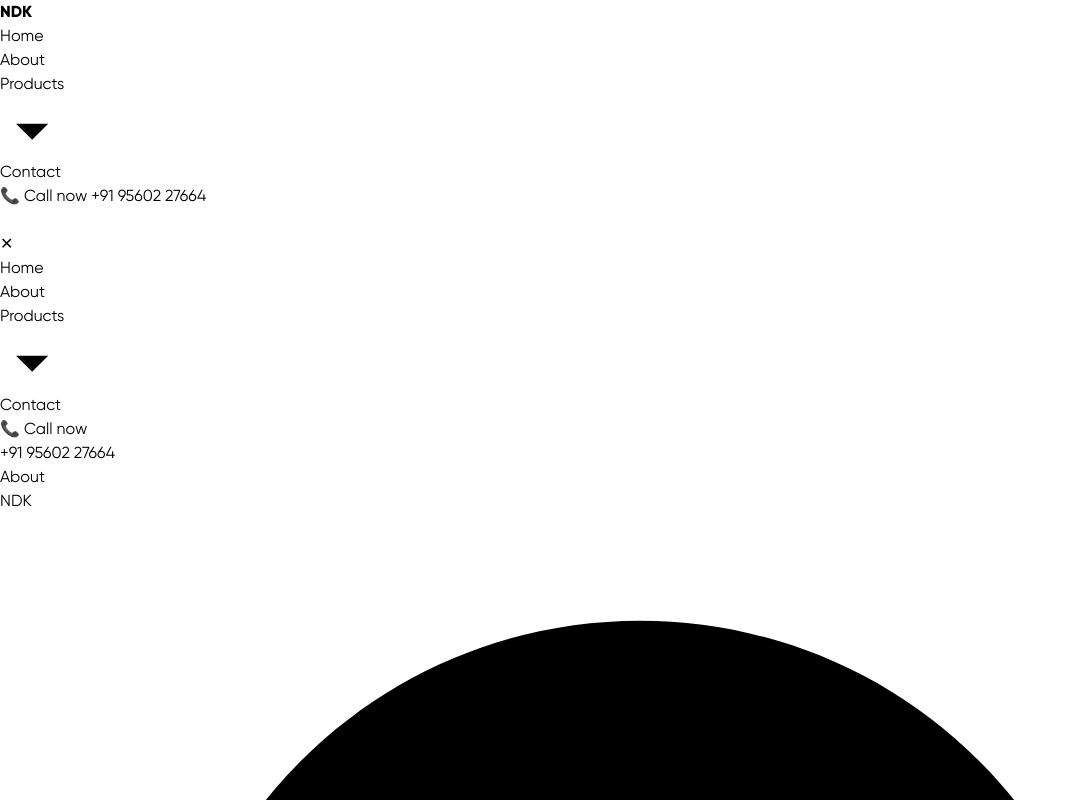
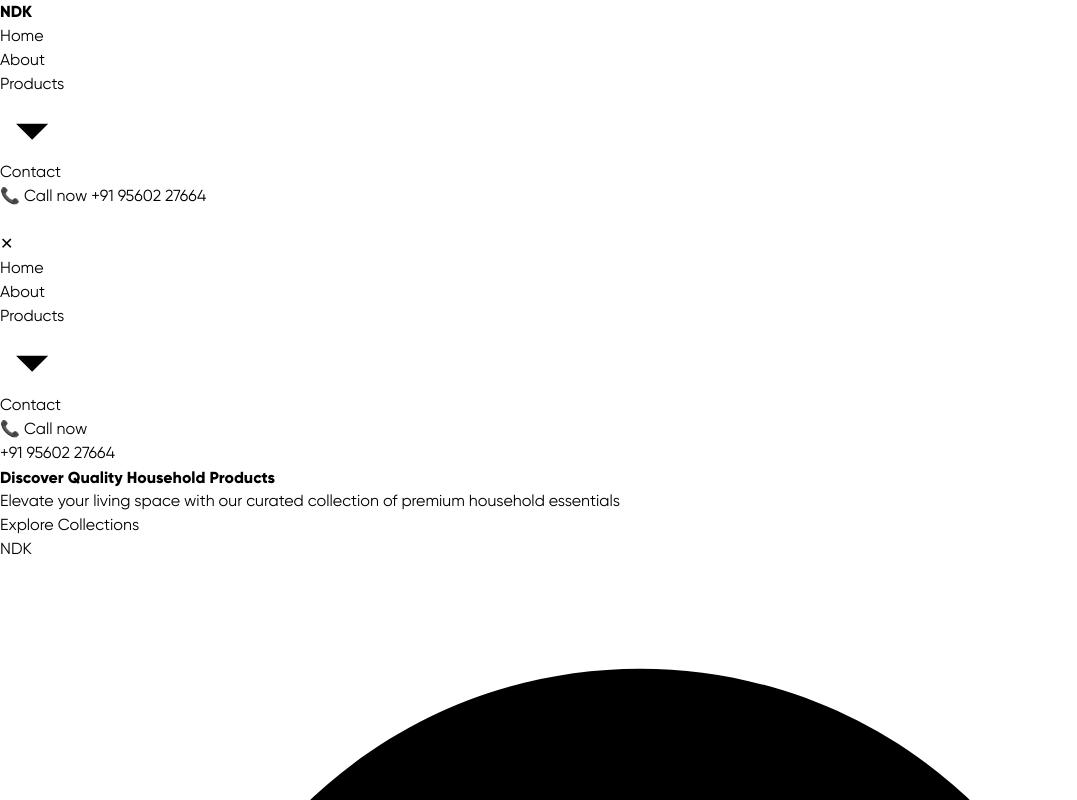
Before and after one commit to Darkoper/NDK, a React (Vite) app: page /about in a window 1280 px wide. Shown: the top 800 px of the page, without its empty margins (0-1077 px from the left). Built offline with nearby package versions, Linux system fonts and the light colour scheme.

Commit message:
exploration changed

```diff
--- a/src/Pages/About.jsx
+++ b/src/Pages/About.jsx
@@ -1,9 +1,45 @@
+import { div, section } from 'motion/react-client'
 import React from 'react'
+import about from '../assets/about.png';
+import { NavLink } from 'react-router-dom';
+import { motion } from "framer-motion"; // Corrected import for motion
+
 
 const About = () => {
   return (
-    <div>
-      About
+    <div className='h-full w-full'>
+      <section className="h-screen w-full relative overflow-hidden">
+        {/* Background Image with Overlay */}
+        <div
+          className="absolute inset-0 bg-cover bg-center -z-50"
+          style={{ backgroundImage: `url(${about})` }}
+        >
+          {/* Overlay */}
+          <div className="absolute inset-0 bg-white bg-opacity-40"></div>
+        </div>
+
+        {/* Content */}
+        <motion.div
+          initial={{ y: 25, opacity: 0 }}
+          animate={{ y: 0, opacity: 1 }}
+          transition={{ delay: 0.2, ease: "easeInOut" }}
+          className="relative z-10 text-white text-center flex flex-col justify-center items-center h-full px-4"
+        >
+          <h1 className="Bold text-4xl md:text-5xl lg:text-6xl">
+            Discover Quality Household Products
+          </h1>
+          <p className="mt-4 text-base md:text-lg lg:text-xl max-w-2xl">
+            Elevate your living space with our curated collection of premium household essentials
+          </p>
+          <NavLink to="/products/home-keeping">
+            <button
+              className="mt-8 px-6 py-2 bg-black hover:bg-blue-700 rounded-lg text-sm md:text-base"
+            >
+              Explore Collections
+            </button>
+          </NavLink>
+        </motion.div>
+      </section>
     </div>
   )
 }
--- a/src/Pages/Home.jsx
+++ b/src/Pages/Home.jsx
@@ -75,7 +75,7 @@ const Home = () => {
           <p className="mt-4 text-base md:text-lg lg:text-xl max-w-2xl">
             Elevate your living space with our curated collection of premium household essentials
           </p>
-          <NavLink to="/products/home-keeping">
+          <NavLink to="/products/Wholesalers-store">
             <button
               className="mt-8 px-6 py-2 bg-black hover:bg-blue-700 rounded-lg text-sm md:text-base"
             >
```
Also changed, not shown: src/assets/about.png (added).
